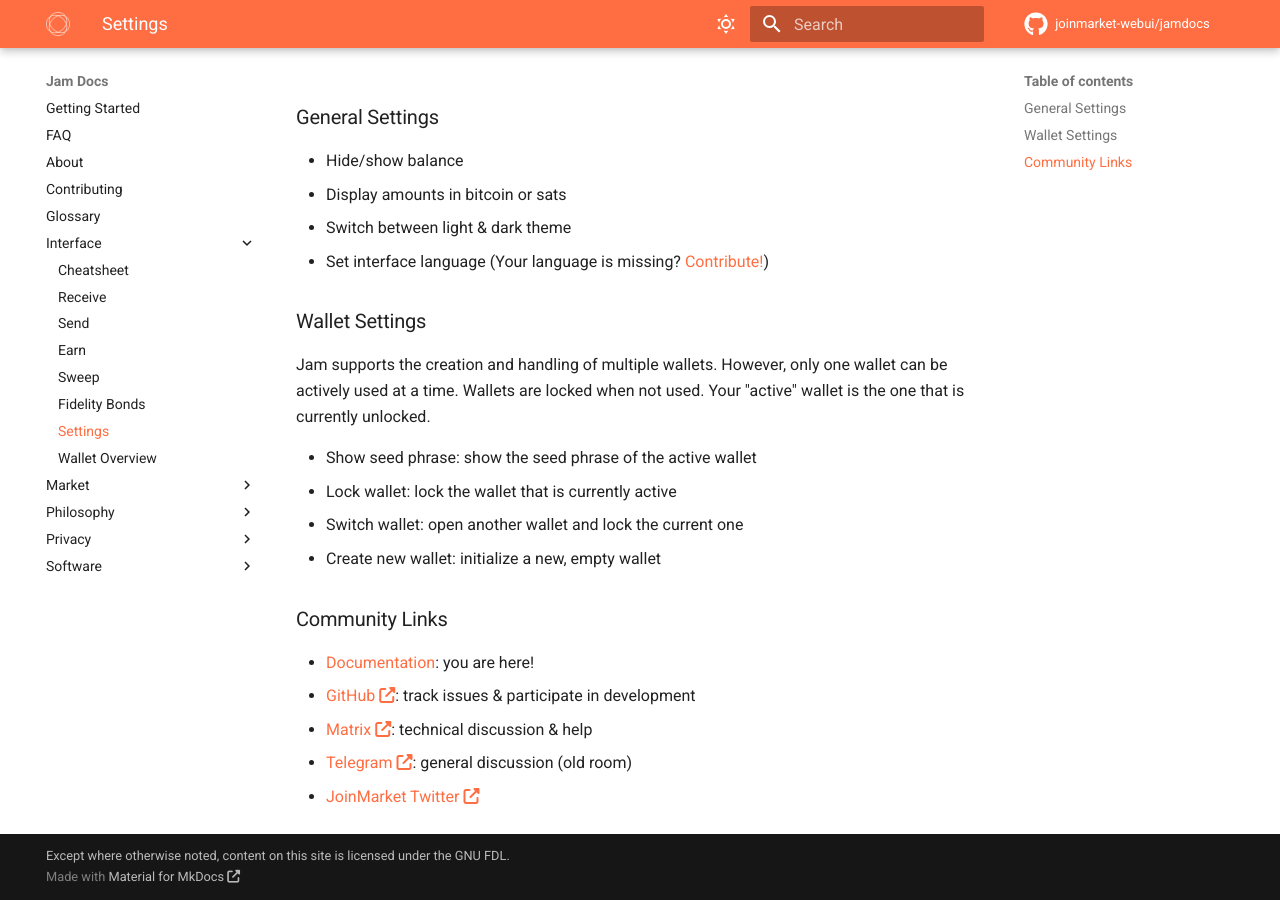
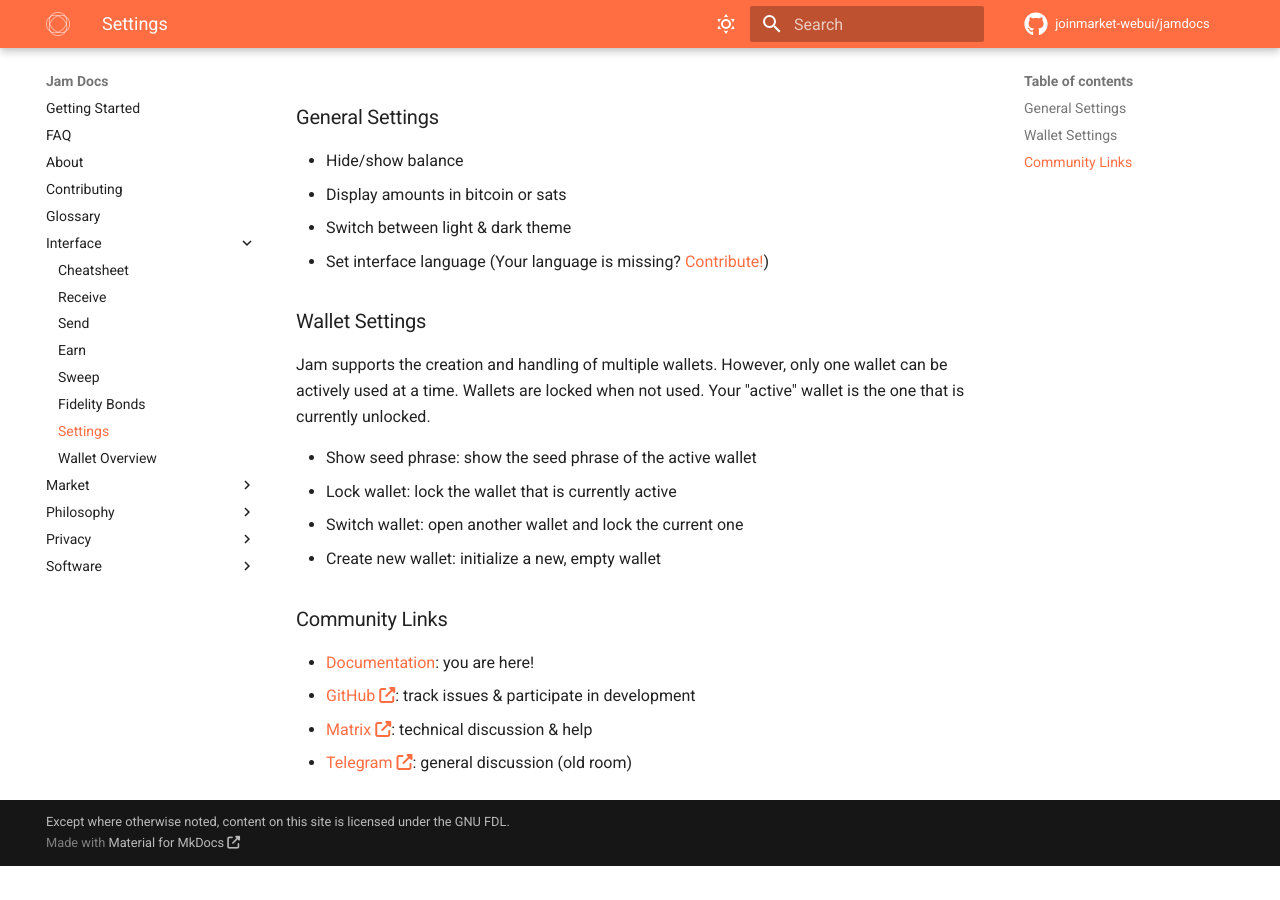
Before and after one commit to joinmarket-webui/jamdocs, an MkDocs documentation site: the page built from docs/interface/settings.md, in a window 1280 px wide and 900 px high, scrolled down 1076 px. Built offline with MkDocs 1.6.1 and Material for MkDocs 9.7.7, drawn with Linux system fonts in a browser that asks for light colours; nearby versions of some CDN libraries; comment, search, counter and statistics services are not loaded; after the commit the page ends 1942 px from its top, so only the background shows below that.

Commit message:
remove joinmarket twitter link

```diff
--- a/docs/interface/settings.md
+++ b/docs/interface/settings.md
@@ -32,4 +32,3 @@
 - [GitHub](https://github.com/joinmarket-webui/jam/): track issues & participate in development
 - [Matrix](https://matrix.to/#/%23jam:bitcoin.kyoto): technical discussion & help
 - [Telegram](https://t.me/JoinMarketWebUI): general discussion (old room)
-- [JoinMarket Twitter](https://twitter.com/joinmarket)
```
